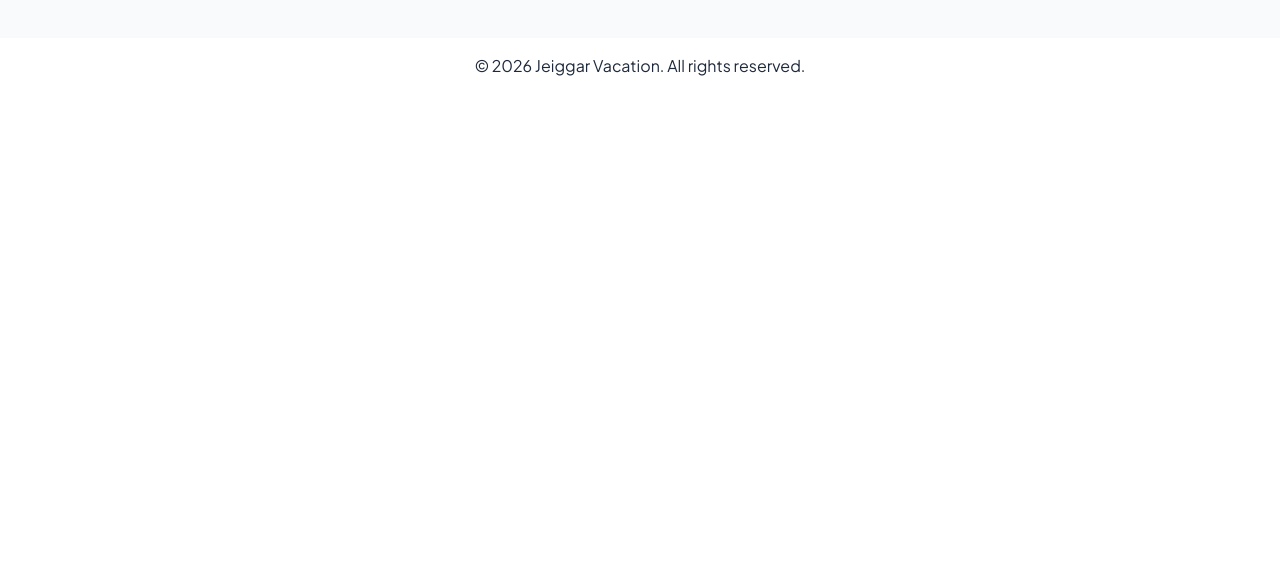
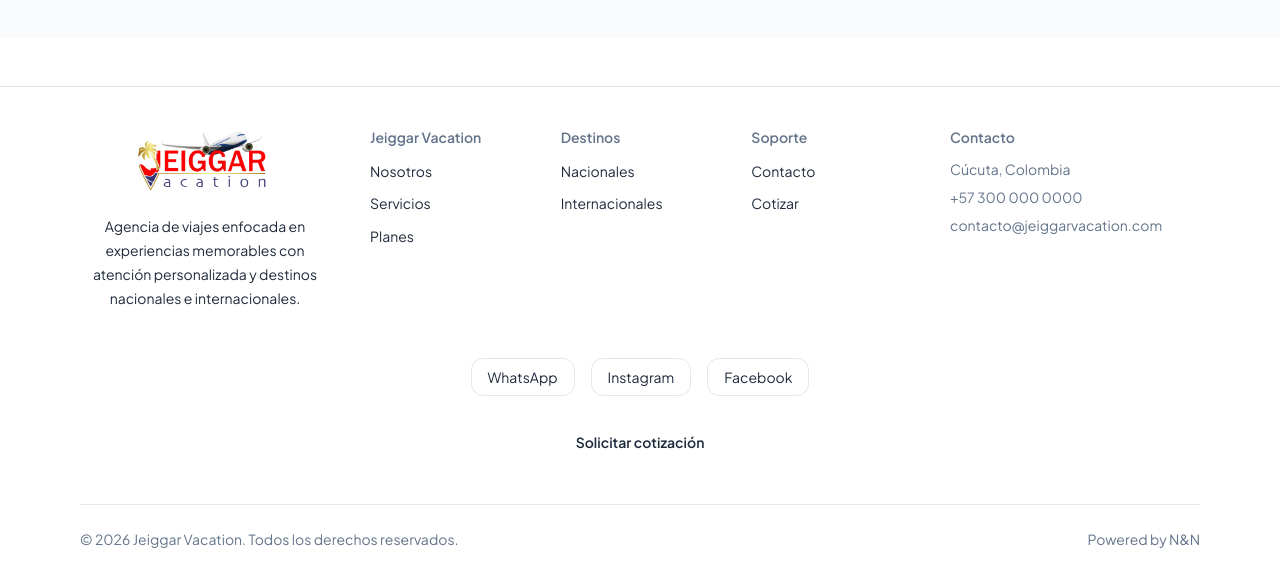
Before and after one commit to OrtegaNidddd/jeiggar-vacation, a React (Vite) app: page / in a window 1280 px wide. Shown: the part 855-1442 px from the top of the page. Before the commit the page ends 965 px from the top, so only its background shows below. Built offline with nearby package versions, Linux system fonts and the light colour scheme.

Commit message:
feat: enhance Footer component with dynamic content and social links

```diff
--- a/src/components/common/Footer.tsx
+++ b/src/components/common/Footer.tsx
@@ -1,7 +1,125 @@
+import { NavLink } from "react-router-dom";
+import LogoImage from "../../assets/images/logo_jeiggar.png";
+import {
+  footerBrandMock,
+  footerContactMock,
+  footerSectionsMock,
+} from "../../mocks/footer.mock";
+
 export default function Footer() {
+  const year = new Date().getFullYear();
+
   return (
-    <footer className="py-4 text-center">
-      <p>&copy; {new Date().getFullYear()} Jeiggar Vacation. All rights reserved.</p>
+    <footer className="mt-12 border-t border-(--border) bg-(--bg)">
+      <div className="mx-auto max-w-6xl px-4 py-10">
+
+        {/* Main grid */}
+        <div className="grid gap-10 md:grid-cols-4">
+
+          {/* Brand */}
+          <div className="md:col-span-1 flex flex-col items-center text-center space-y-5">
+            <NavLink to="/" className="inline-block">
+              <img
+                src={LogoImage}
+                alt="Jeiggar Vacation"
+                className="w-40 h-auto"
+              />
+            </NavLink>
+
+            <p className="text-sm leading-6 text-(--text-muted)">
+              {footerBrandMock.description}
+            </p>
+          </div>
+
+          {/* Links sections */}
+          <div className="grid gap-8 sm:grid-cols-2 md:col-span-2 md:grid-cols-3">
+            {footerSectionsMock.map((section) => (
+              <div key={section.title}>
+
+                {/* Títulos ahora en muted */}
+                <div className="text-sm font-semibold text-(--text-muted)">
+                  {section.title}
+                </div>
+
+                <ul className="mt-3 space-y-2">
+                  {section.links.map((link) => (
+                    <li key={link.to}>
+                      <NavLink
+                        to={link.to}
+                        className="text-sm text-(--text-muted) hover:text-(--text)"
+                      >
+                        {link.label}
+                      </NavLink>
+                    </li>
+                  ))}
+                </ul>
+              </div>
+            ))}
+          </div>
+
+          {/* Contact */}
+          <div className="md:col-span-1">
+            <div className="text-sm font-semibold text-(--text-muted)">
+              Contacto
+            </div>
+
+            <div className="mt-3 space-y-2 text-sm text-(--text-muted)">
+              <div>{footerContactMock.city}</div>
+              <div>{footerContactMock.phone}</div>
+              <div>{footerContactMock.email}</div>
+            </div>
+          </div>
+        </div>
+
+        {/* Social buttons */}
+        <div className="mt-8 flex justify-center items-center gap-4 flex-wrap">
+          <a
+            href={footerContactMock.whatsappUrl}
+            target="_blank"
+            rel="noreferrer"
+            className="rounded-(--radius) border border-(--border) px-4 py-2 text-sm text-(--text) hover:bg-(--bg-muted) transition"
+          >
+            WhatsApp
+          </a>
+
+          <a
+            href={footerContactMock.instagramUrl}
+            target="_blank"
+            rel="noreferrer"
+            className="rounded-(--radius) border border-(--border) px-4 py-2 text-sm text-(--text) hover:bg-(--bg-muted) transition"
+          >
+            Instagram
+          </a>
+
+          <a
+            href={footerContactMock.facebookUrl}
+            target="_blank"
+            rel="noreferrer"
+            className="rounded-(--radius) border border-(--border) px-4 py-2 text-sm text-(--text) hover:bg-(--bg-muted) transition"
+          >
+            Facebook
+          </a>
+        </div>
+
+        {/* CTA */}
+        <div className="mt-6 flex justify-center">
+          <NavLink
+            to="/cotizar"
+            className="inline-flex items-center justify-center rounded-(--radius) bg-(--primary-500) px-6 py-3 text-sm font-semibold text-white hover:bg-(--primary-600) transition"
+          >
+            Solicitar cotización
+          </NavLink>
+        </div>
+
+        {/* Bottom bar */}
+        <div className="mt-10 flex flex-col gap-2 border-t border-(--border) pt-6 text-sm text-(--text-muted) md:flex-row md:items-center md:justify-between">
+          <span>
+            © {year} Jeiggar Vacation. Todos los derechos reservados.
+          </span>
+
+          <span>Powered by N&N</span>
+        </div>
+      </div>
     </footer>
   );
 }
--- /dev/null
+++ b/src/mocks/footer.mock.ts
@@ -0,0 +1,42 @@
+export type FooterLink = { label: string; to: string };
+export type FooterSection = { title: string; links: FooterLink[] };
+
+export const footerBrandMock = {
+  name: "Jeiggar Vacation",
+  description:
+    "Agencia de viajes enfocada en experiencias memorables con atención personalizada y destinos nacionales e internacionales.",
+};
+
+export const footerSectionsMock: FooterSection[] = [
+  {
+    title: "Jeiggar Vacation",
+    links: [
+      { label: "Nosotros", to: "/nosotros" },
+      { label: "Servicios", to: "/servicios" },
+      { label: "Planes", to: "/planes" },
+    ],
+  },
+  {
+    title: "Destinos",
+    links: [
+      { label: "Nacionales", to: "/destinos/nacionales" },
+      { label: "Internacionales", to: "/destinos/internacionales" },
+    ],
+  },
+  {
+    title: "Soporte",
+    links: [
+      { label: "Contacto", to: "/contacto" },
+      { label: "Cotizar", to: "/cotizar" },
+    ],
+  },
+];
+
+export const footerContactMock = {
+  city: "Cúcuta, Colombia",
+  phone: "+57 300 000 0000",
+  email: "contacto@jeiggarvacation.com",
+  whatsappUrl: "https://wa.me/573000000000",
+  instagramUrl: "https://instagram.com/",
+  facebookUrl: "https://facebook.com/",
+};
```
